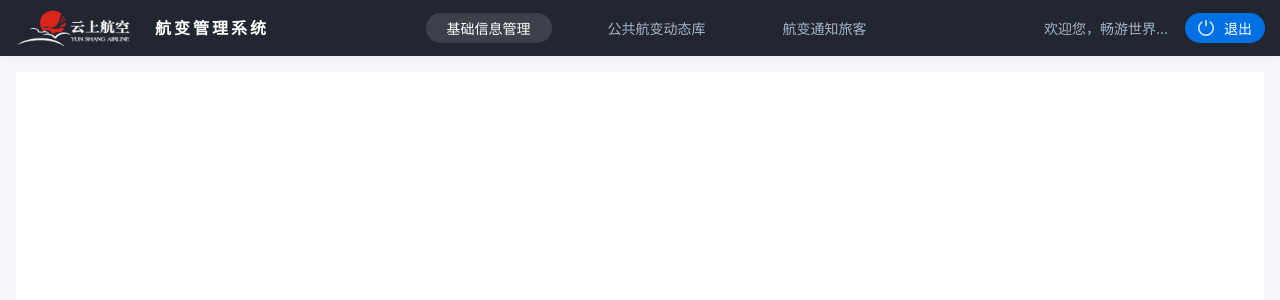
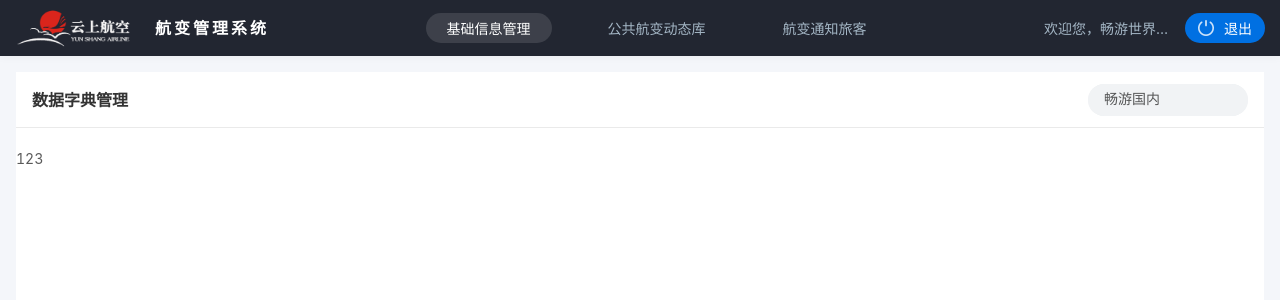
Before and after one commit to mazhengrong25/yunshang_aerial_change, a Vue app: page / in a window 1280 px wide. Shown: the top 300 px of the page. Built offline with nearby package versions, Linux system fonts and the light colour scheme.

Commit message:
航变框架修改

```diff
--- a/src/App.vue
+++ b/src/App.vue
@@ -3,9 +3,11 @@
     <div id="header-template">
       <header-template />
     </div>
-    <div id="router-main">
-      <router-view />
-    </div>
+    <main-template>
+      <div id="router-main">
+        <router-view />
+      </div>
+    </main-template>
   </div>
 </template>
 
@@ -13,6 +15,7 @@
 export default {
   components: {
     headerTemplate: () => import("@/components/Header"),
+    mainTemplate: () => import("@/components/Template"),
   },
 };
 </script>
@@ -27,9 +30,6 @@ export default {
     flex-shrink: 0;
   }
   #router-main {
-    height: 100%;
-    background: #fff;
-    margin: 16px;
     overflow-y: auto;
     min-height: 500px;
   }
--- /dev/null
+++ b/src/components/Template.vue
@@ -0,0 +1,69 @@
+<template>
+  <div class="template">
+    <div class="title">
+      <div class="title_name">数据字典管理</div>
+      <div class="select_user">
+        <a-select default-value="0" @change="handleChange">
+          <a-select-option value="0"> 畅游国内 </a-select-option>
+          <a-select-option value="1"> 畅游国际 </a-select-option>
+          <a-select-option value="2"> 国际正航 </a-select-option>
+        </a-select>
+      </div>
+    </div>
+    <slot></slot>
+  </div>
+</template>
+
+<script>
+export default {
+  data() {
+    return {};
+  },
+  methods: {
+    handleChange(val) {
+      console.log(val);
+    },
+  },
+};
+</script>
+
+<style lang="less" scoped>
+.template {
+  background: #ffffff;
+  height: 100%;
+  margin: 16px;
+  .title {
+    height: 56px;
+    display: flex;
+    align-items: center;
+    justify-content: space-between;
+    padding: 0 16px;
+    border-bottom: 1px solid #eaeaea;
+    margin-bottom: 20px;
+    .title_name {
+      font-size: 16px;
+      font-weight: bold;
+      color: #333333;
+    }
+    .select_user {
+      display: inline-flex;
+      align-items: center;
+      justify-content: center;
+      height: 32px;
+      background: #f1f3f5;
+      opacity: 1;
+      border-radius: 17px;
+      /deep/.ant-select-selection {
+        border: none;
+        width: 160px;
+        height: 32px;
+        background: #f1f3f5;
+        border-radius: 17px;
+        .ant-select-selection__rendered{
+          margin-left: 16px;
+        }
+      }
+    }
+  }
+}
+</style>
--- a/src/views/index.vue
+++ b/src/views/index.vue
@@ -1,6 +1,6 @@
 <template>
   <div class="index">
-
+    123
   </div>
 </template>
 
```
